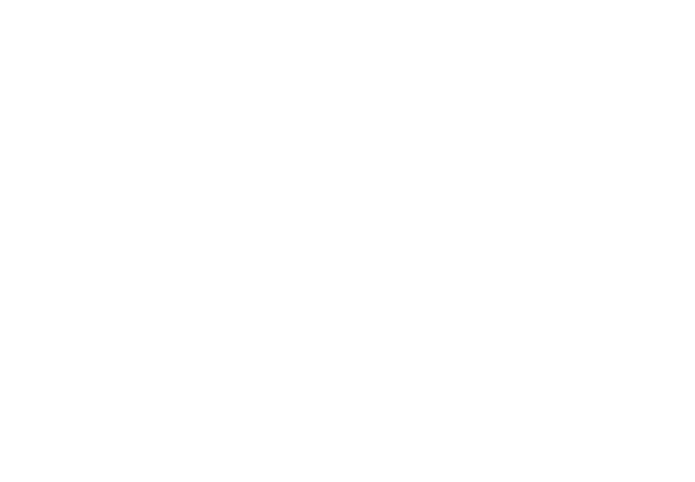
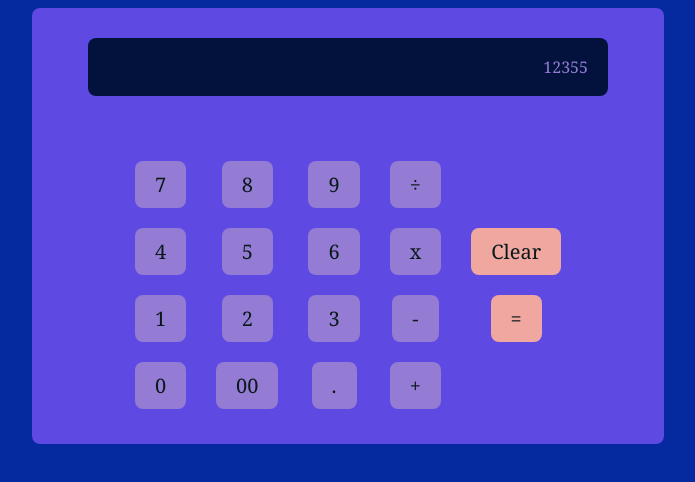
Before and after one commit to FilipNowakWay/calculator, a plain HTML site: page index.html in a window 1280 px wide. Shown: the whole page, without its empty margins (292-987 px from the left). Drawn offline with Linux system fonts and the light colour scheme.

Commit message:
Add calculator UI structure, layout styling, and font imports

```diff
--- a/index.html
+++ b/index.html
@@ -8,10 +8,48 @@
   <link rel="stylesheet" href="./normalize.css">
   <link rel="stylesheet" href="./style.css">
   <script src="./script.js" defer></script>
+  <link rel="preconnect" href="https://fonts.googleapis.com">
+  <link rel="preconnect" href="https://fonts.gstatic.com" crossorigin>
+  <link
+    href="https://fonts.googleapis.com/css2?family=Arimo:ital,wght@0,400..700;1,400..700&family=Noto+Serif:ital,wght@0,100..900;1,100..900&family=Roboto:ital,wght@0,100..900;1,100..900&display=swap"
+    rel="stylesheet">
 </head>
 
 <body>
+  <div class="main container">
+    <div class="display"> 12355</div>
+    <div class="button container">
 
+      <div class="numRow">
+        <button class="btn">7</button>
+        <button class="btn">4</button>
+        <button class="btn">1</button>
+        <button class="btn">0</button>
+      </div>
+      <div class="numRow">
+        <button class="btn">8</button>
+        <button class="btn">5</button>
+        <button class="btn">2</button>
+        <button class="btn">00</button>
+      </div>
+      <div class="numRow">
+        <button class="btn">9</button>
+        <button class="btn">6</button>
+        <button class="btn">3</button>
+        <button class="btn">.</button>
+      </div>
+      <div class="operatorRow">
+        <button class="btn">÷</button>
+        <button class="btn">x</button>
+        <button class="btn">-</button>
+        <button class="btn">+</button>
+      </div>
+      <div class="operatorRow">
+        <button class="btn special">Clear</button>
+        <button class="btn special">=</button>
+      </div>
+
+    </div>
 </body>
 
 </html>
--- a/style.css
+++ b/style.css
@@ -0,0 +1,90 @@
+html {
+  box-sizing: border-box;
+}
+
+*,
+*:before,
+*:after {
+  box-sizing: inherit;
+}
+
+body {
+  font-family: "Noto Serif", serif;
+  background-color: #05299e;
+  color: #0a1a1a;
+  display: flex;
+  justify-content: center;
+  align-items: center;
+}
+
+/* Force buttons and inputs to inherit the font */
+button,
+input,
+select,
+textarea {
+  font-family: inherit;
+  font-size: 20px;
+  color: #0a1a1a;
+  border-style: none;
+}
+
+.container {
+  display: flex;
+  justify-content: center;
+  align-items: center;
+  background-color: #5e4ae3;
+  border-radius: 8px;
+}
+
+.main.container {
+  flex-direction: column;
+  width: 50%;
+}
+
+.button.container {
+  margin: 20px;
+}
+
+.btn {
+  background-color: #947bd3;
+  padding: 10px 20px;
+  margin: 10px;
+  border-radius: 8px;
+  cursor: pointer;
+  /* Smooth transition for hover effects */
+  transition: background-color 0.2s ease, transform 0.1s ease;
+}
+
+.btn:hover {
+  filter: brightness(1.15);
+  transform: translateY(-2px);
+}
+
+.btn:active {
+  transform: translateY(0);
+}
+
+.btn.special {
+  background-color: #f0a7a0;
+}
+
+.numRow,
+.operatorRow {
+  display: flex;
+  justify-content: center;
+  align-items: center;
+  flex-direction: column;
+  margin: 5px;
+}
+
+.display {
+  margin: 30px;
+  background-color: #02123d;
+  color: #947bd3;
+  font-variant-numeric: tabular-nums;
+  padding: 20px;
+  text-align: right;
+  border-radius: 8px;
+  max-width: 520px;
+  width: 100%;
+}
```
